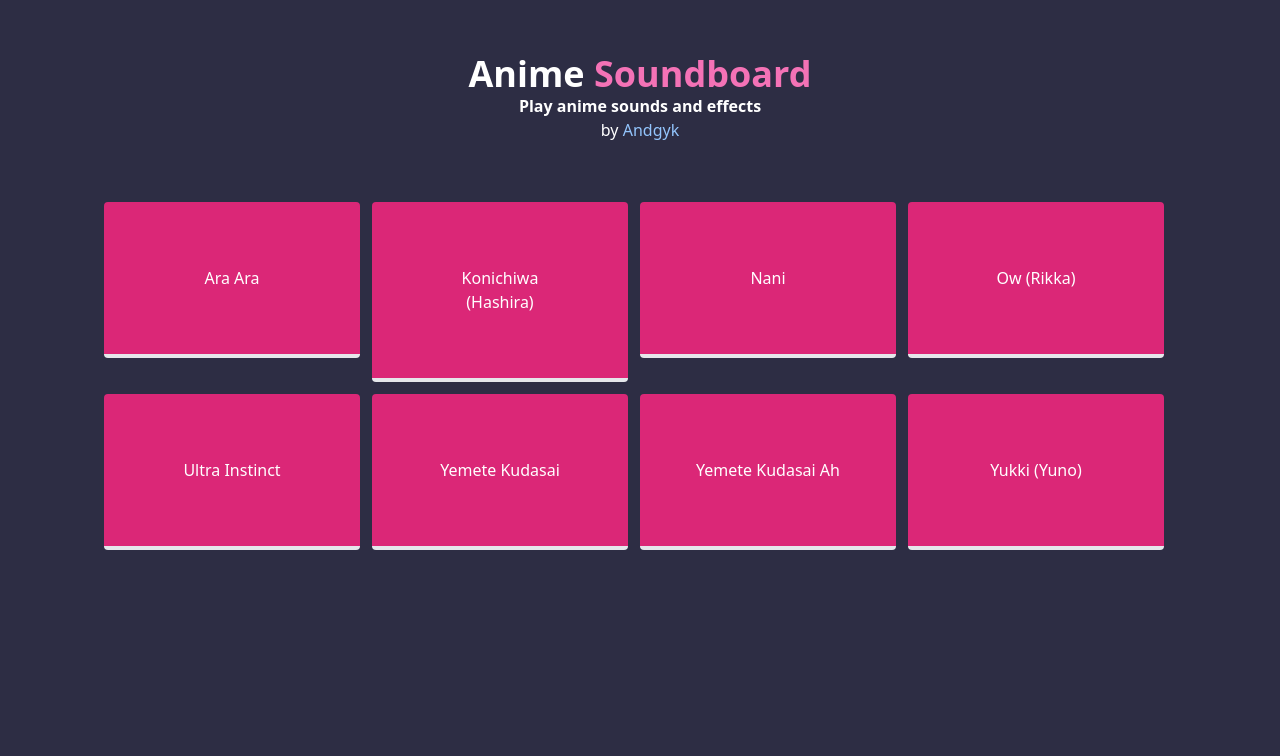
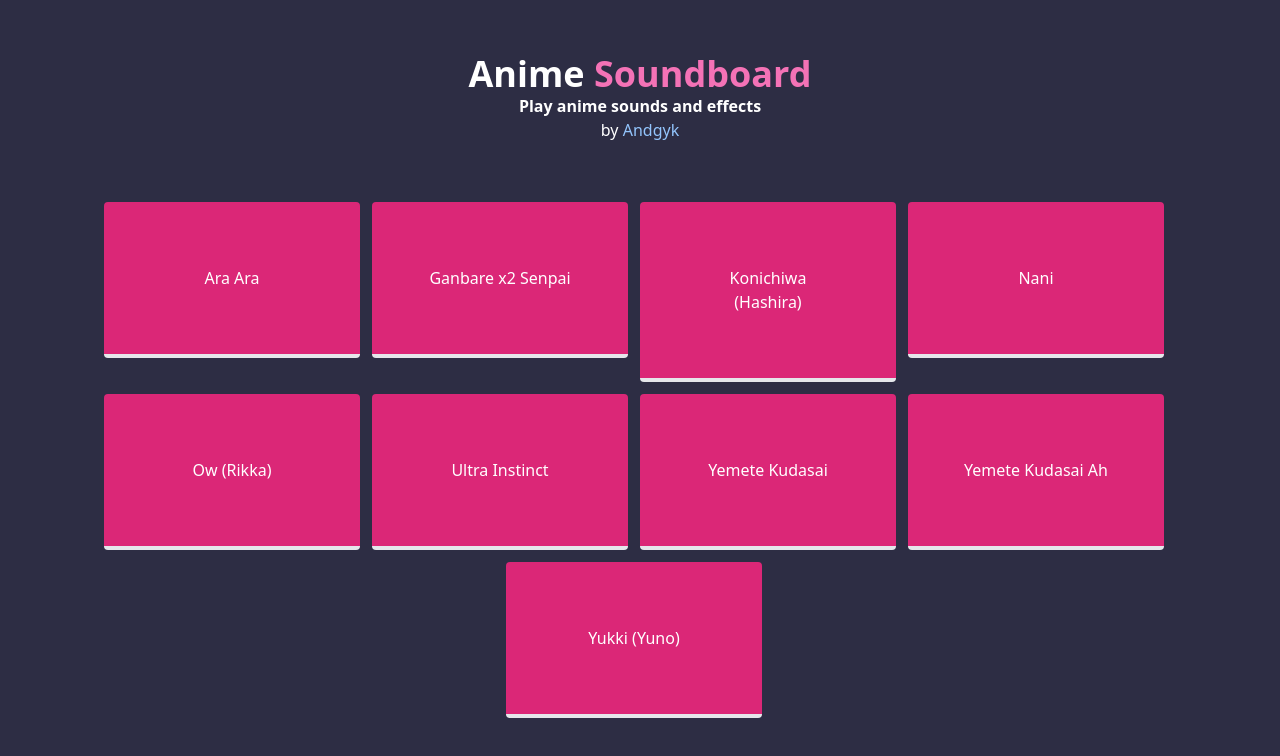
Before and after one commit to andgyk/anime-soundboard, a Next.js app: page / in a window 1280 px wide. Shown: the part 154-910 px from the top of the page. Before the commit the page ends 800 px from the top, so only its background shows below. Built offline with nearby package versions, Linux system fonts and the light colour scheme.

Commit message:
add "gambare gambare senpai" sound effect

```diff
--- a/components/audio-component.js
+++ b/components/audio-component.js
@@ -2,6 +2,7 @@ export default function AudioComponent () {
     return (
         <>
         <audio src="./audio/ara-ara.mp3" id="ara-ara-audio"></audio>
+        <audio src="./audio/ganbare-ganbare-senpai.mp3" id="ganbare-ganbare-senpai-audio"></audio>
         <audio src="./audio/hashira-konichiwa.mp3" id="hasira-konichiwa-audio"></audio>
         <audio src="./audio/nani.mp3" id="nani-audio"></audio>
         <audio src="./audio/rikka-ow.mp3" id="rikka-ow-audio"></audio>
--- a/pages/index.js
+++ b/pages/index.js
@@ -28,6 +28,7 @@ export default function Home() {
 
         <div className="mt-12 flex flex-wrap justify-center">
           <SoundBoxComponent text="Ara Ara" id="ara-ara-audio" />
+          <SoundBoxComponent text="Ganbare x2 Senpai" id="ganbare-ganbare-senpai-audio" />
           <SoundBoxComponent text="Konichiwa (Hashira)" id="hasira-konichiwa-audio" />
           <SoundBoxComponent text="Nani" id="nani-audio" />
           <SoundBoxComponent text="Ow (Rikka)" id="rikka-ow-audio" />
```
Also changed, not shown: 1 other file (tests, documents, lock files or other folders).
